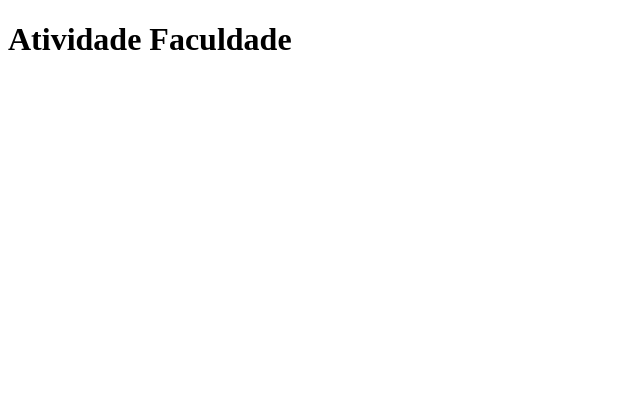
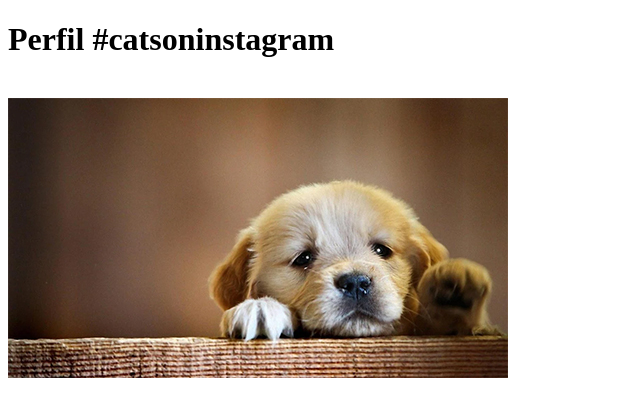
Before and after one commit to Vichrc/atividadefaculdade, a plain HTML site: page index.html in a window 1280 px wide. Shown: the whole page, without its empty margins (0-640 px from the left). Drawn offline with Linux system fonts and the light colour scheme.

Commit message:
Adicionado as informações da Fanpage de cachorros e gatinhos, uma img foi adicionada na pasta tambem!

```diff
--- a/index.html
+++ b/index.html
@@ -2,12 +2,14 @@
 <html lang=“pt-br”>
 
 <head>
-    <title>Título da página</title>
+    <title>Fanpage de Gatinhos</title>
     <meta charset=“utf-8”>
 </head>
 <body>
 
-    <h1>Atividade Faculdade</h1>
+    <h1>Perfil #catsoninstagram</h1>
+    <br>
+    <img src="img/4_dog.jpg" title="Doguinho chorando por atenção" srcset="">
 
 </body>
 </html>
```
Also changed, not shown: img/4_dog.jpg (added).
